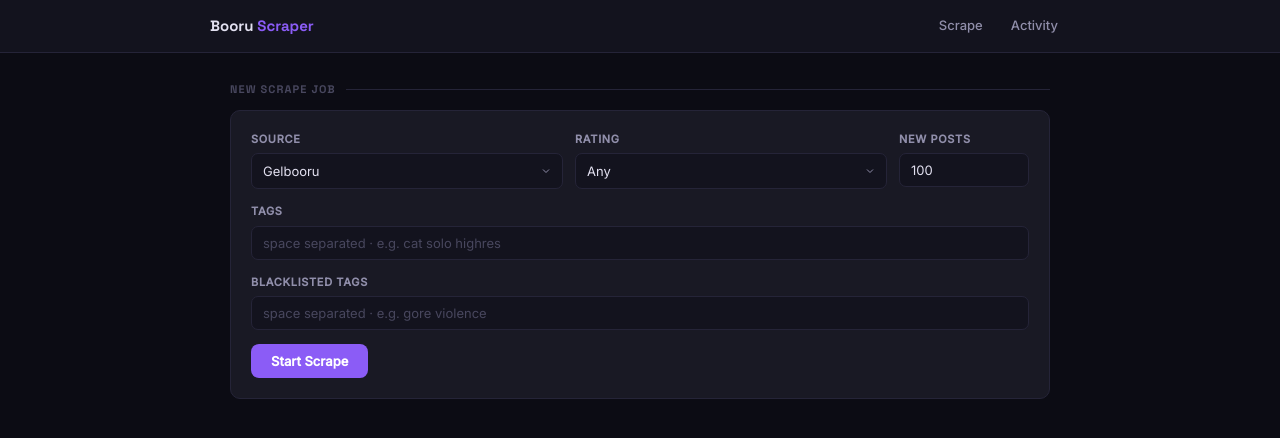
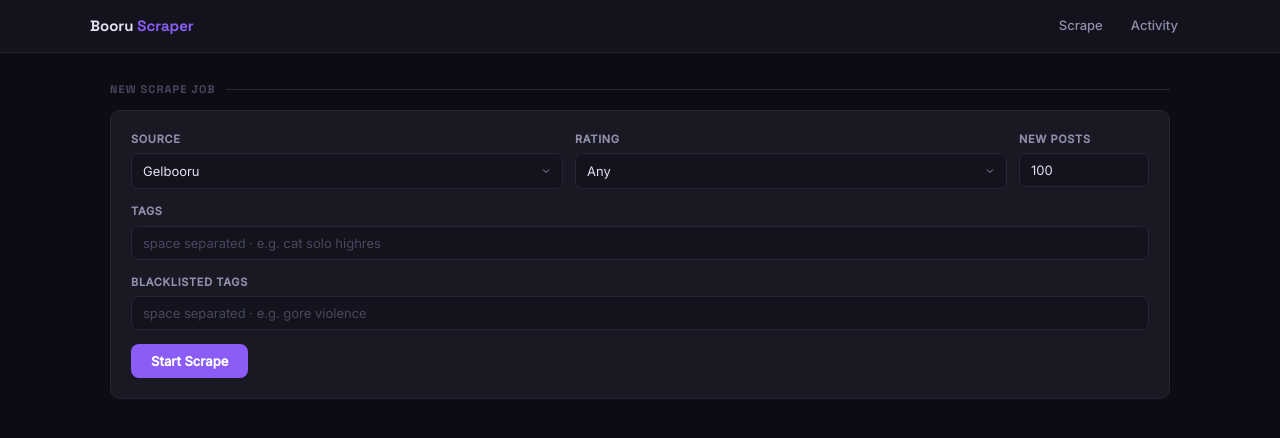
Before and after one commit to RainerEls/booru-scraper, a FastAPI app: template app/templates/index.html in a window 1280 px wide. Shown: the top 438 px of the page. Run offline with FastAPI, Linux system fonts and the light colour scheme; the template is opened without the code that fills it, so the values that code supplies are empty; parts of the project's set-up code (start-up, migrations or seed data) failed here and were passed over.

Commit message:
fix: widen the page so the scrape runs table fits
The 860 px page was narrower than the table, so its Status column needed
sideways scrolling.

```diff
--- a/app/static/styles.css
+++ b/app/static/styles.css
@@ -42,7 +42,7 @@ button, select, input, textarea { font-family: inherit; font-size: 13px; }
 .display { font-family: 'Space Grotesk', system-ui, sans-serif; }
 
 /* ── layout ──────────────────────────────────────────────────── */
-.page-wrap { max-width: 860px; margin: 0 auto; padding: 0 20px; }
+.page-wrap { max-width: 1100px; margin: 0 auto; padding: 0 20px; }
 
 /* ── topbar ──────────────────────────────────────────────────── */
 .topbar {
@@ -52,7 +52,7 @@ button, select, input, textarea { font-family: inherit; font-size: 13px; }
   padding: 0 20px;
 }
 .topbar-inner {
-  max-width: 860px; margin: 0 auto;
+  max-width: 1100px; margin: 0 auto;
   display: flex; align-items: center; gap: 16px;
   height: 52px;
 }
@@ -95,7 +95,7 @@ button, select, input, textarea { font-family: inherit; font-size: 13px; }
   border-radius: var(--radius);
   padding: 20px;
 }
-.card--flush { padding: 0; overflow-x: auto; }
+.card--flush { padding: 0; overflow: hidden; }
 .card + .card { margin-top: 12px; }
 
 /* ── form ────────────────────────────────────────────────────── */
```
